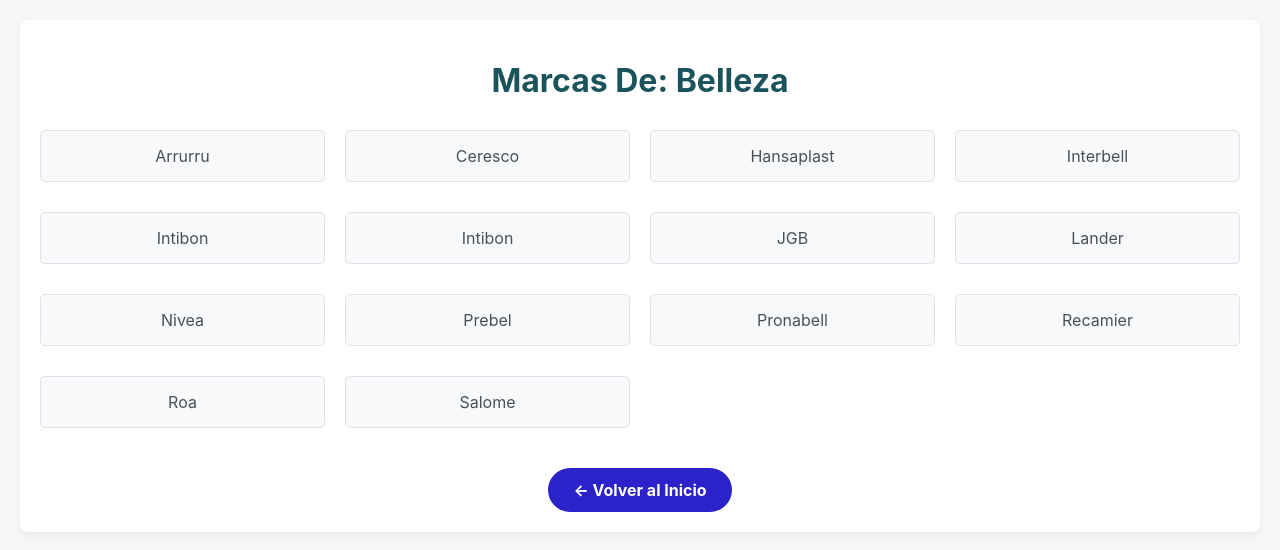
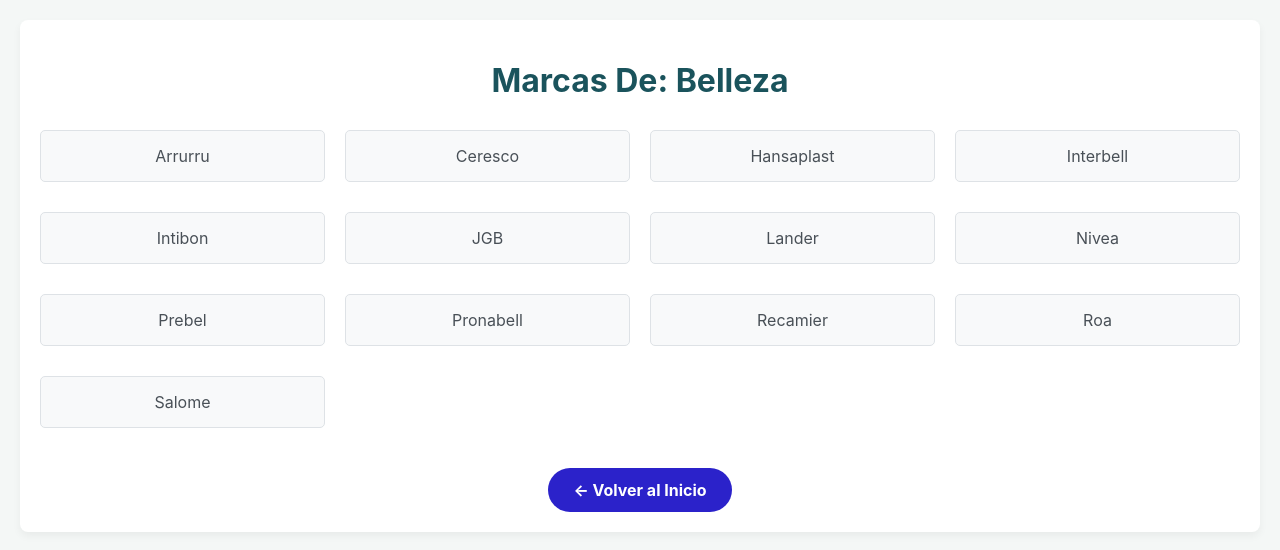
Before and after one commit to JoseMontenegro2005/Catalogo-Digital, a React (Create React App) app: page /categoria/belleza in a window 1280 px wide. Shown: the top 550 px of the page. Built offline with nearby package versions, Linux system fonts and the light colour scheme.

Commit message:
Actualizar data.js

```diff
--- a/src/data.js
+++ b/src/data.js
@@ -64,13 +64,13 @@
     archivosPdf: [
     { titulo: '', url:'/Catalogo/Belleza/PREBEL.pdf'}]
   },
-  {
-    id: 11,
-    nombre: 'Intibon',
-    categoria: ['belleza'],
-    archivosPdf: [
-    { titulo: '', url:'/Catalogo/Belleza/INTIBON.pdf'}]
-  },
+//  {
+//    id: 11,
+//    nombre: 'Intibon',
+//    categoria: ['belleza'],
+//   archivosPdf: [
+//    { titulo: '', url:'/Catalogo/Belleza/INTIBON.pdf'}]
+//  },
   {
     id: 12,
     nombre: 'Pronabell',
```
